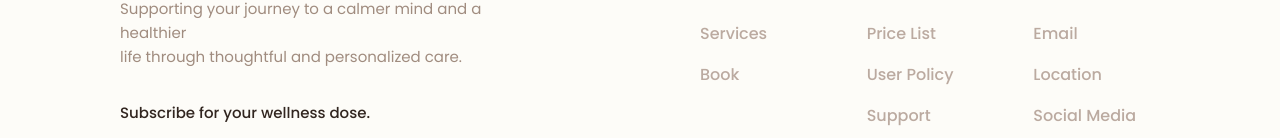
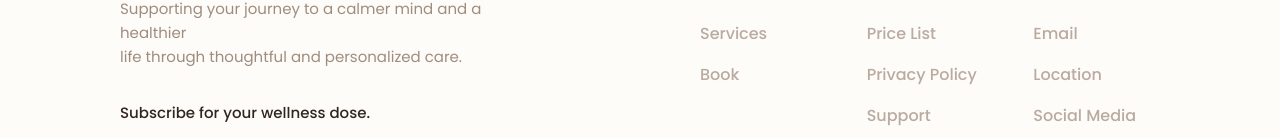
Before and after one commit to revadwi/innerly-calm-mental-health, a React (Vite) app: page / in a window 1280 px wide. Shown: the part 6887-7025 px from the top of the page. Built offline with nearby package versions, Linux system fonts and the light colour scheme; a web font is replaced by a local one.

Commit message:
Update Footer link to point to Privacy Policy

```diff
--- a/src/components/common/Footer/Footer.jsx
+++ b/src/components/common/Footer/Footer.jsx
@@ -56,7 +56,7 @@ const Footer = () => {
                 <ul>
                   <li><a href="#">Contact</a></li>
                   <li><a href="#">Price List</a></li>
-                  <li><a href="#">User Policy</a></li>
+                  <li><Link to="/privacy">Privacy Policy</Link></li>
                   <li><a href="#">Support</a></li>
                 </ul>
               </div>
```
